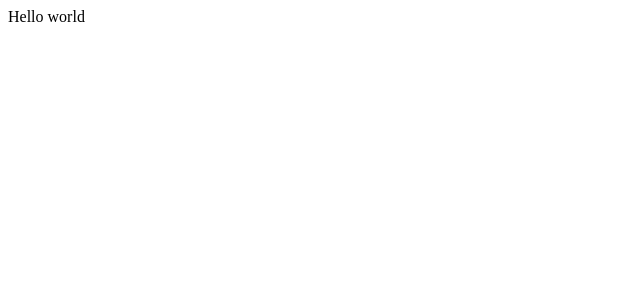
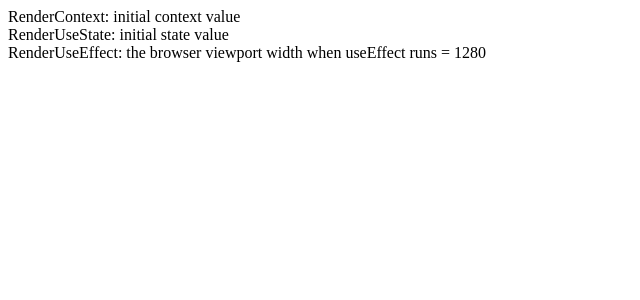
Before and after one commit to joulev/debug, a Next.js app: page / in a window 1280 px wide. Shown: the top 300 px of the page, without its empty margins (0-640 px from the left). Built offline with nearby package versions, Linux system fonts and the light colour scheme.

Commit message:
add example
Signed-off-by: GitHub <noreply@github.com>

```diff
--- /dev/null
+++ b/app/client-components.tsx
@@ -0,0 +1,29 @@
+"use client";
+
+import { createContext, useContext, useEffect, useState } from "react";
+
+const TestContext = createContext("initial context value");
+export function RenderContext() {
+  const contextValue = useContext(TestContext);
+  return <div>RenderContext: {contextValue}</div>;
+}
+
+export function RenderUseState() {
+  const [state, _] = useState("initial state value");
+  return <div>RenderUseState: {state}</div>;
+}
+
+export function RenderUseEffect() {
+  const [viewportWidth, setViewportWidth] = useState<number | null>(null);
+  useEffect(() => {
+    setViewportWidth(window.innerWidth);
+  }, []);
+  return (
+    <div>
+      RenderUseEffect: the browser viewport width when useEffect runs ={" "}
+      {viewportWidth === null
+        ? "loading... (cannot be determined in server rendering)"
+        : viewportWidth}
+    </div>
+  );
+}
--- a/app/page.tsx
+++ b/app/page.tsx
@@ -1,3 +1,15 @@
+import {
+  RenderContext,
+  RenderUseEffect,
+  RenderUseState,
+} from "./client-components";
+
 export default function Page() {
-  return <div>Hello world</div>;
+  return (
+    <div>
+      <RenderContext />
+      <RenderUseState />
+      <RenderUseEffect />
+    </div>
+  );
 }
```
